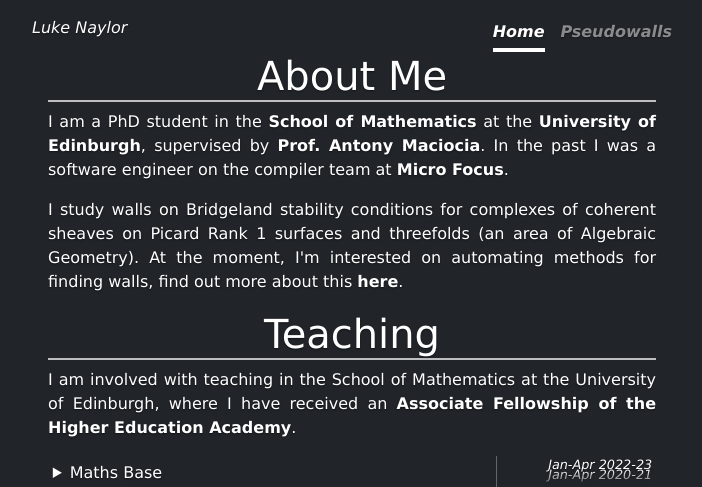
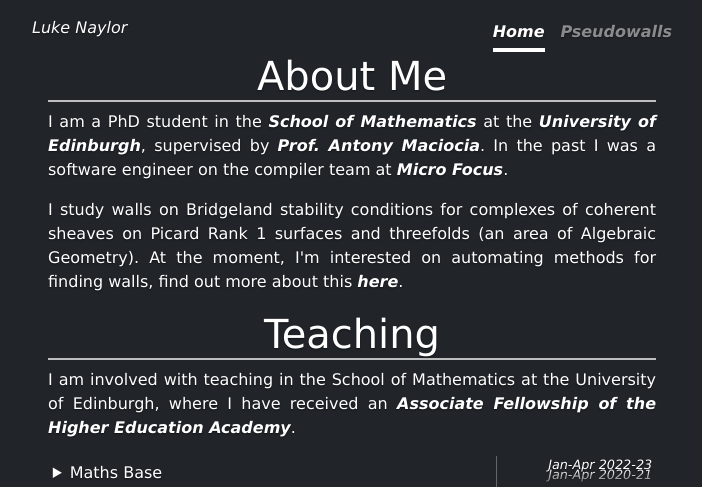
Before and after one commit to lnay/lnay, a SvelteKit app: page / in a window 1280 px wide. Shown: the top 487 px of the page, without its empty margins (288-990 px from the left). Built offline with nearby package versions, Linux system fonts and the light colour scheme.

Commit message:
Adjust link styling so hovering doesn't shift text

```diff
--- a/src/routes/layout.scss
+++ b/src/routes/layout.scss
@@ -20,10 +20,10 @@ main {
 		color: #fff;
 		font-weight: bold;
 		text-decoration: none;
+		font-style: italic;
 		&:hover{
 			color: #fff;
 			text-decoration: underline;
-			font-style: italic;
 		}
 	}
 }
```
